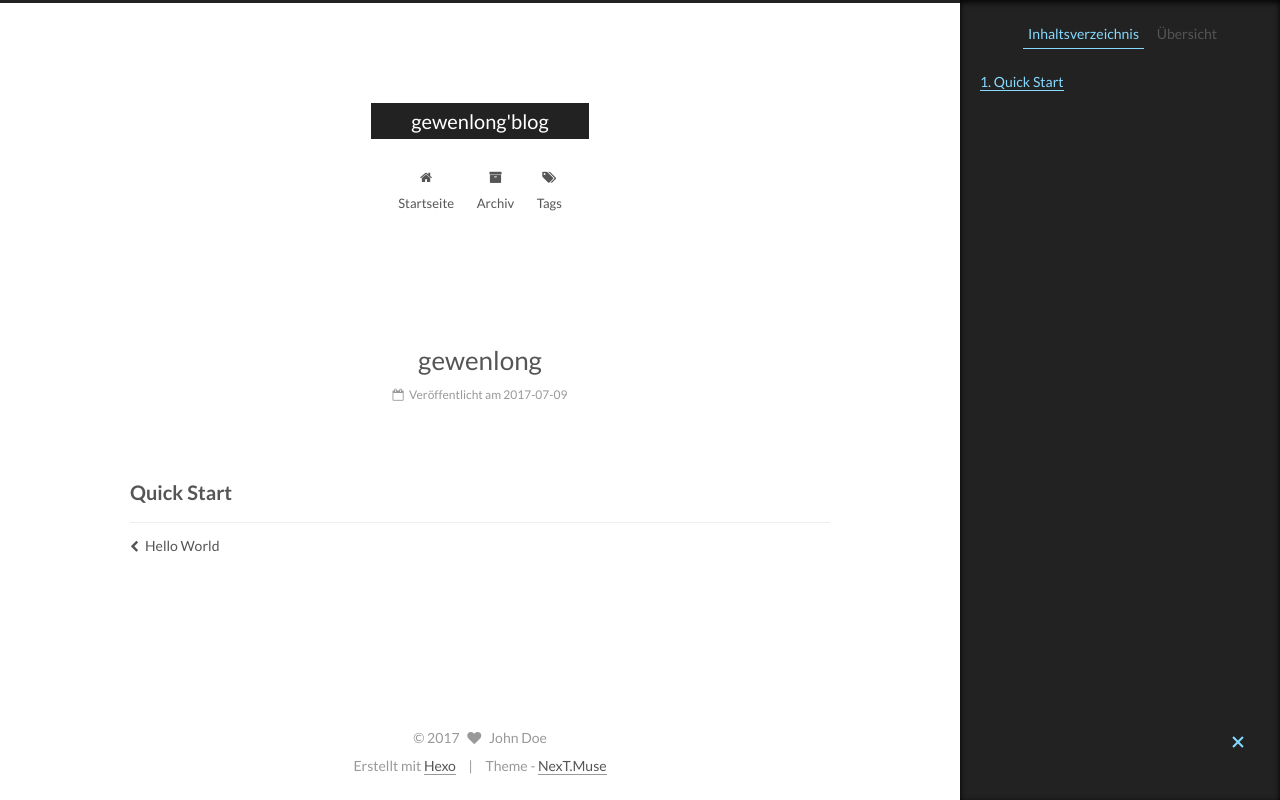
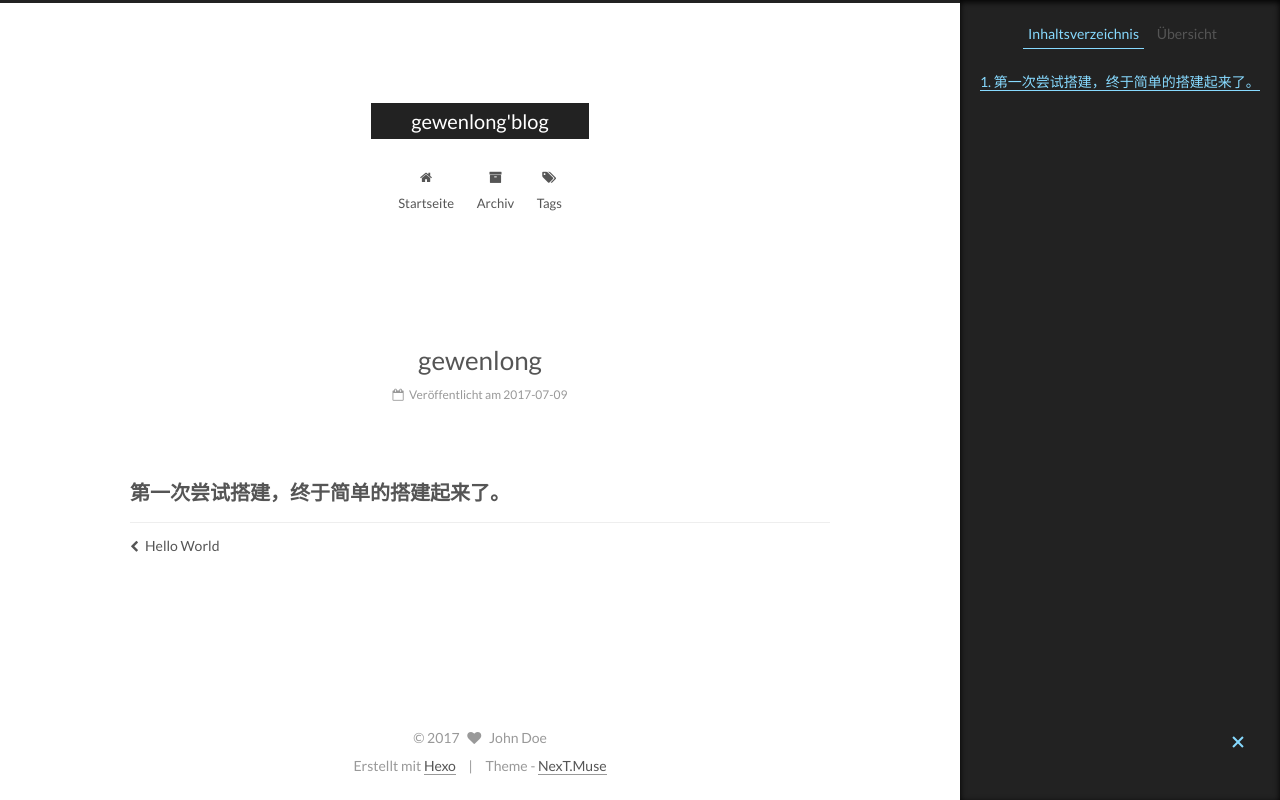
Before and after one commit to wenlongge/wenlongge.github.io, a plain HTML site: page 2017/07/09/article/index.html in a window 1280 px wide. Drawn offline with Linux system fonts and the light colour scheme.

Commit message:
Site updated: 2017-07-09 20:18:43

```diff
--- a/2017/07/09/article/index.html
+++ b/2017/07/09/article/index.html
@@ -93,16 +93,16 @@
 
 
 
-<meta name="description" content="Quick Start">
+<meta name="description" content="第一次尝试搭建，终于简单的搭建起来了。">
 <meta property="og:type" content="article">
 <meta property="og:title" content="gewenlong">
 <meta property="og:url" content="http://yoursite.com/2017/07/09/article/index.html">
 <meta property="og:site_name" content="gewenlong&#39;blog">
-<meta property="og:description" content="Quick Start">
-<meta property="og:updated_time" content="2017-07-09T12:13:38.769Z">
+<meta property="og:description" content="第一次尝试搭建，终于简单的搭建起来了。">
+<meta property="og:updated_time" content="2017-07-09T12:18:05.133Z">
 <meta name="twitter:card" content="summary">
 <meta name="twitter:title" content="gewenlong">
-<meta name="twitter:description" content="Quick Start">
+<meta name="twitter:description" content="第一次尝试搭建，终于简单的搭建起来了。">
 
 
 
@@ -319,7 +319,7 @@
 
 
 
-        <h2 id="Quick-Start"><a href="#Quick-Start" class="headerlink" title="Quick Start"></a>Quick Start</h2>
+        <h2 id="第一次尝试搭建，终于简单的搭建起来了。"><a href="#第一次尝试搭建，终于简单的搭建起来了。" class="headerlink" title="第一次尝试搭建，终于简单的搭建起来了。"></a>第一次尝试搭建，终于简单的搭建起来了。</h2>
 
     </div>
 
@@ -474,7 +474,7 @@
 
 
 
-              <div class="post-toc-content"><ol class="nav"><li class="nav-item nav-level-2"><a class="nav-link" href="#Quick-Start"><span class="nav-number">1.</span> <span class="nav-text">Quick Start</span></a></li></ol></div>
+              <div class="post-toc-content"><ol class="nav"><li class="nav-item nav-level-2"><a class="nav-link" href="#第一次尝试搭建，终于简单的搭建起来了。"><span class="nav-number">1.</span> <span class="nav-text">第一次尝试搭建，终于简单的搭建起来了。</span></a></li></ol></div>
 
 
           </div>
--- a/css/main.css
+++ b/css/main.css
@@ -1677,7 +1677,7 @@ pre .javascript .function {
   width: 4px;
   height: 4px;
   border-radius: 50%;
-  background: #57f6c2;
+  background: #e05b8b;
 }
 .links-of-blogroll {
   font-size: 13px;
```
Also changed, not shown: index.html (+1 -1 lines).
